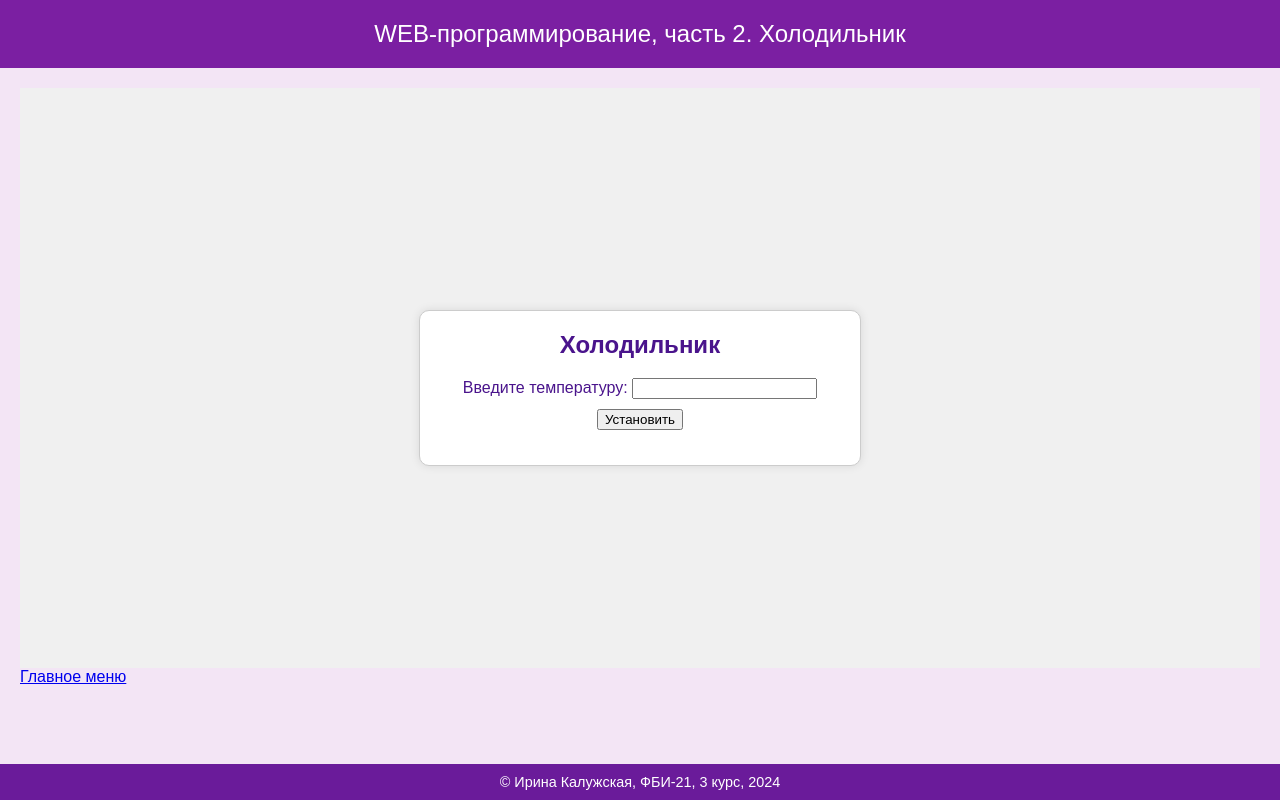
After one commit to rinaklzhsk/webprogramming-labs-2, a Flask app: page /lab4/fridge in a window 1280 px wide. The commit adds this page. Run offline with Flask 3, Linux system fonts and the light colour scheme.

Commit message:
Холодильник

```diff
--- a/lab4.py
+++ b/lab4.py
@@ -166,3 +166,34 @@ def login():
 def logout():
     session.pop('name', None)
     return redirect('/lab4/login')
+
+
+@lab4.route('/lab4/fridge', methods=['GET', 'POST'])
+def fridge():
+    message = ""
+    snowflakes = 0
+
+    if request.method == 'POST':
+        # значение температуры из формы
+        try:
+            temperature = float(request.form.get('temperature'))
+        except (ValueError, TypeError):
+            temperature = None
+
+        if temperature is None:
+            message = "ошибка: не задана температура"
+        elif temperature < -12:
+            message = "не удалось установить температуру — слишком низкое значение"
+        elif temperature > -1:
+            message = "не удалось установить температуру — слишком высокое значение"
+        elif -12 <= temperature <= -9:
+            message = f"Установлена температура: {temperature}°С"
+            snowflakes = 3
+        elif -8 <= temperature <= -5:
+            message = f"Установлена температура: {temperature}°С"
+            snowflakes = 2
+        elif -4 <= temperature <= -1:
+            message = f"Установлена температура: {temperature}°С"
+            snowflakes = 1
+
+    return render_template('lab4/fridge.html', message=message, snowflakes=snowflakes)
--- /dev/null
+++ b/templates/lab4/fridge.html
@@ -0,0 +1,58 @@
+{% extends "base.html" %}
+
+{% block lab %}Холодильник{% endblock %}
+
+{% block main %}
+<style>
+    .fridge-container {
+        display: flex;
+        justify-content: center;
+        align-items: center;
+        min-height: 70vh;
+        background-color: #f0f0f0;
+        padding-top: 20px;
+    }
+
+    .fridge-box {
+        background-color: white;
+        border: 1px solid #ccc;
+        border-radius: 10px;
+        padding: 20px;
+        box-shadow: 0px 0px 10px rgba(0, 0, 0, 0.1);
+        text-align: center;
+        max-width: 400px;
+        width: 100%;
+    }
+
+    h2 {
+        margin-top: 0;
+    }
+
+    form {
+        margin-bottom: 15px;
+    }
+
+    button {
+        margin-top: 10px;
+    }
+</style>
+
+<div class="fridge-container">
+    <div class="fridge-box">
+        <h2>Холодильник</h2>
+
+        <form method="POST" action="/lab4/fridge">
+            <label for="temperature">Введите температуру:</label>
+            <input type="number" name="temperature" id="temperature" step="0.1">
+            <button type="submit">Установить</button>
+        </form>
+
+        {% if message %}
+            <p>{{ message }}</p>
+            {% for _ in range(snowflakes) %}
+                <span style="font-size: 35px;">❄️</span>
+            {% endfor %}
+        {% endif %}
+    </div>
+</div>
+{% endblock %}
--- a/templates/lab4/lab4.html
+++ b/templates/lab4/lab4.html
@@ -13,6 +13,7 @@
         <li><a href="/lab4/power-form">Возведение в степень</a></li>
         <li><a href="/lab4/tree">Деревья</a></li>
         <li><a href="/lab4/login">Логин</a></li>
+        <li><a href="/lab4/fridge">Холодильник</a></li>
     </ol>
 
 {% endblock %}
```
